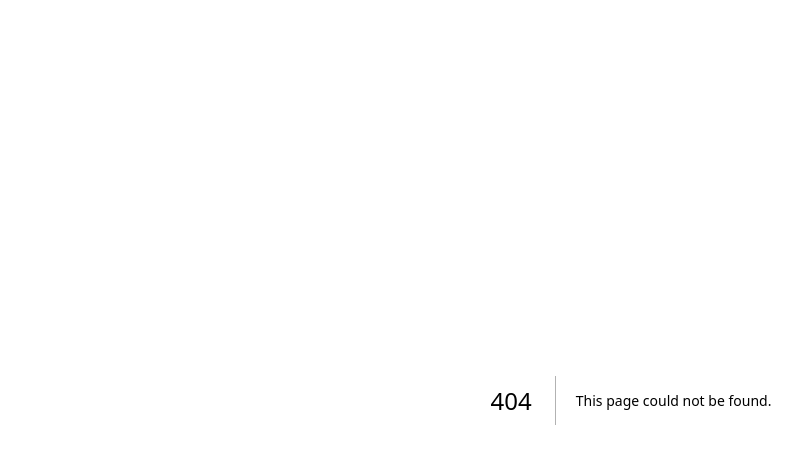
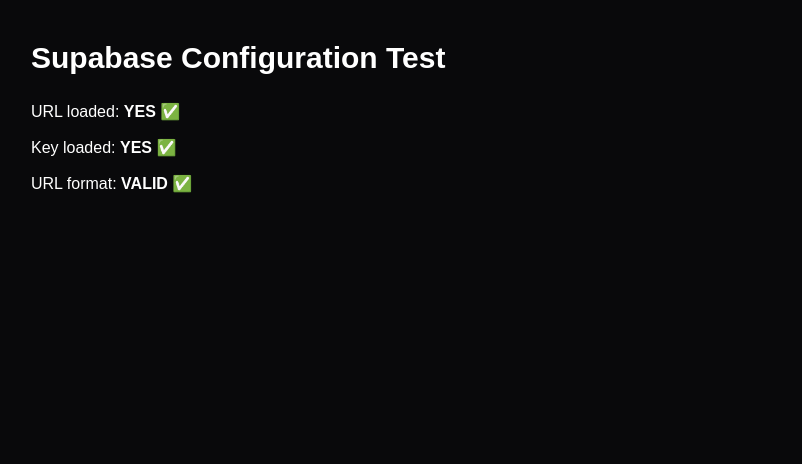
Before and after one commit to Charan29510/PNR_EARTHMOVERS, a Next.js app: page /test-supabase in a window 1280 px wide. Before the commit this address had no page. Shown: the top 464 px of the page, without its empty margins (9-811 px from the left). Built offline with nearby package versions, Linux system fonts and the light colour scheme; no server answers.

Commit message:
Add Supabase configuration test

```diff
--- /dev/null
+++ b/app/test-supabase/page.tsx
@@ -0,0 +1,29 @@
+export default function TestSupabase() {
+  const url = process.env.NEXT_PUBLIC_SUPABASE_URL;
+  const key = process.env.NEXT_PUBLIC_SUPABASE_PUBLISHABLE_KEY;
+
+  return (
+    <main className="min-h-screen bg-zinc-950 text-white p-10">
+      <h1 className="text-3xl font-bold mb-6">
+        Supabase Configuration Test
+      </h1>
+
+      <p>
+        URL loaded:{" "}
+        <strong>{url ? "YES ✅" : "NO ❌"}</strong>
+      </p>
+
+      <p className="mt-3">
+        Key loaded:{" "}
+        <strong>{key ? "YES ✅" : "NO ❌"}</strong>
+      </p>
+
+      <p className="mt-3">
+        URL format:{" "}
+        <strong>
+          {url?.startsWith("https://") ? "VALID ✅" : "INVALID ❌"}
+        </strong>
+      </p>
+    </main>
+  );
+}
```
